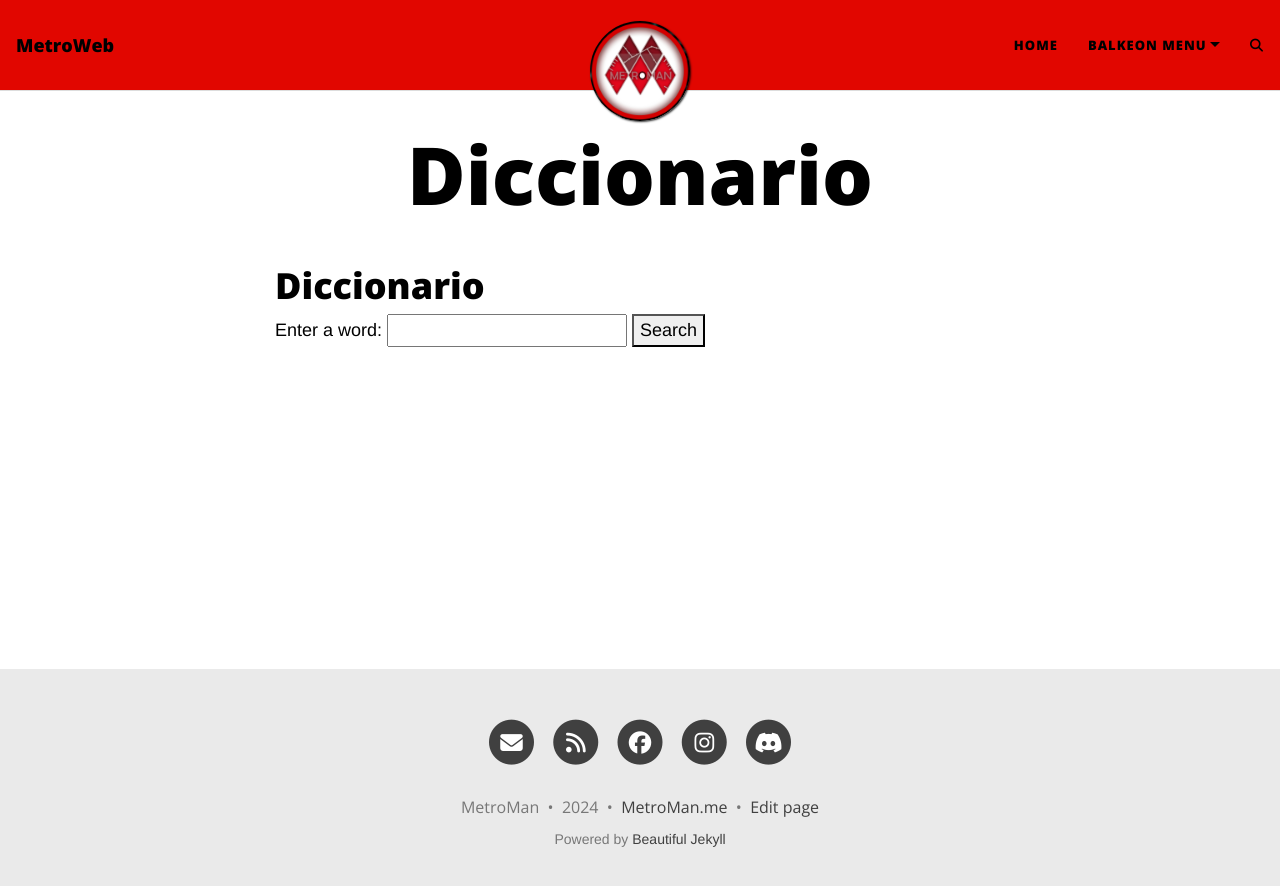
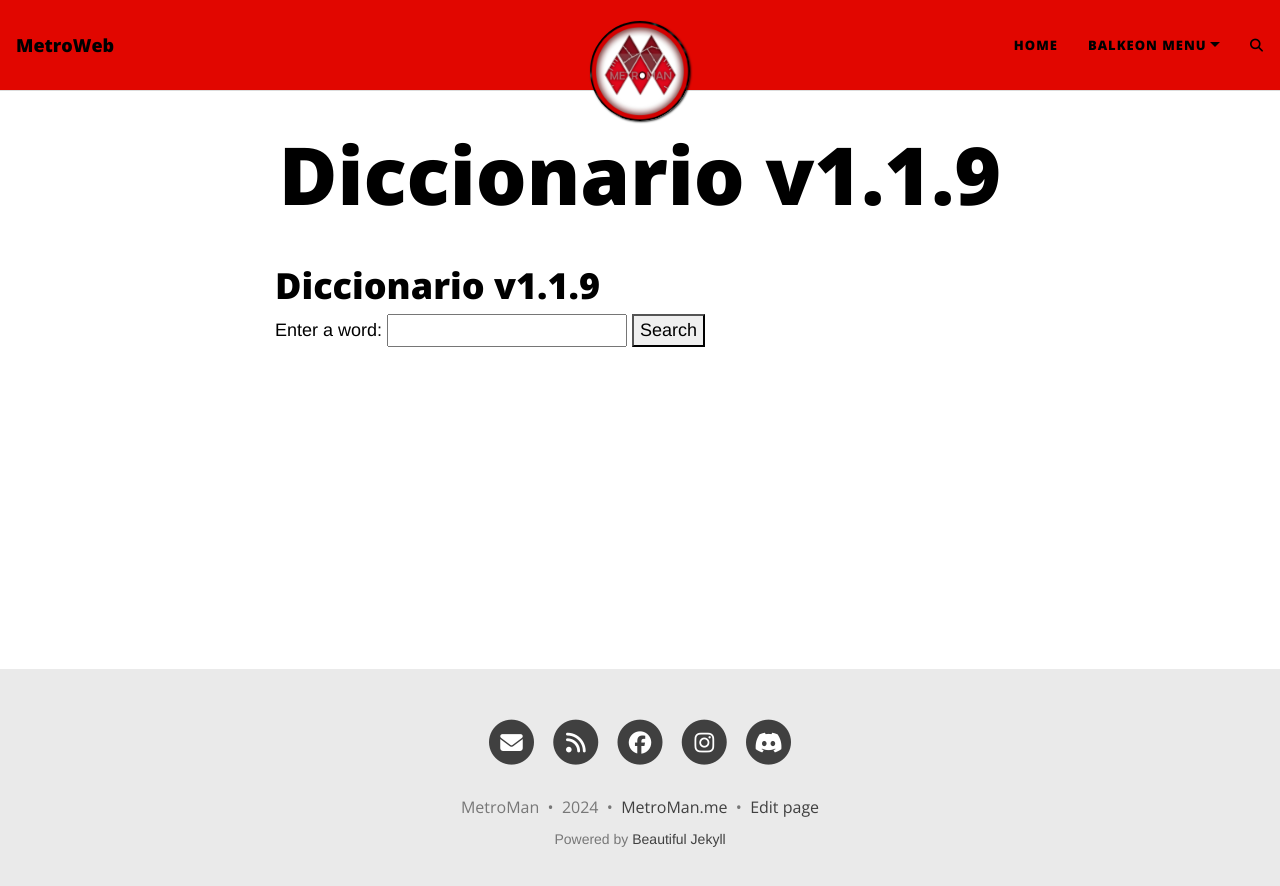
Before and after one commit to MetroManSR/MetroWeb1, a Jekyll site: the page built from balkeon/rootdoct.md, in a window 1280 px wide. Shown: the top 886 px of the page. Built offline with Jekyll 4.4.1, drawn with Linux system fonts in a browser that asks for light colours; nearby versions of some CDN libraries; our own code applies the rules of GitHub Pages for plain Markdown files; comment, search, counter and statistics services are not loaded.

Commit message:
Update rootdoct.md

```diff
--- a/balkeon/rootdoct.md
+++ b/balkeon/rootdoct.md
@@ -1,4 +1,4 @@
-# Diccionario
+# Diccionario v1.1.9
 
 <form id="dictionaryForm" onsubmit ="fetchDefinition(event)">
         <label for="word">Enter a word:</label>
```
